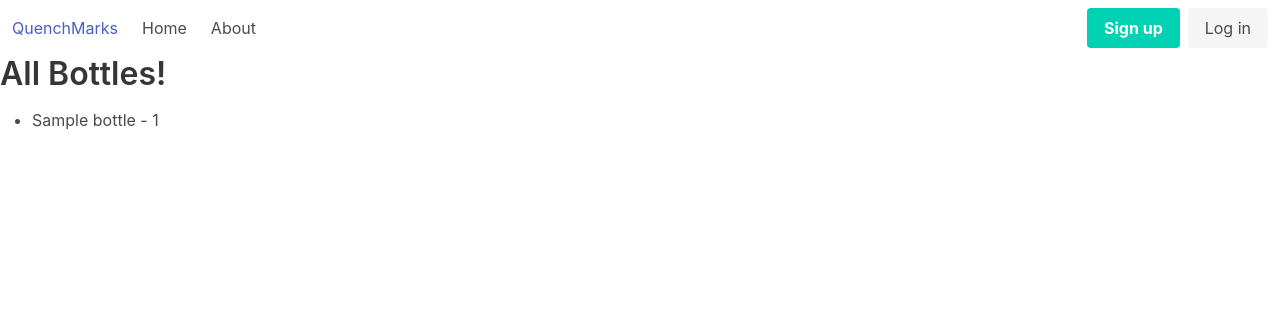
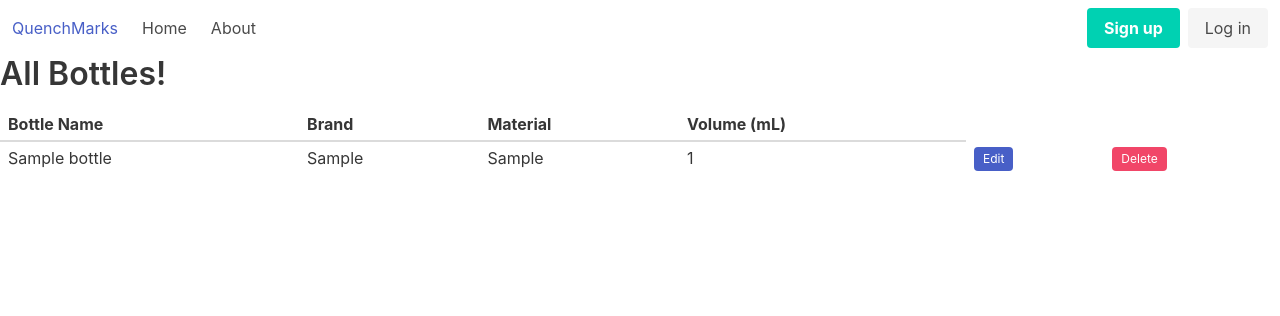
Before and after one commit to seraficaj/QuenchMarks, a Flask app: page /bottles/ in a window 1280 px wide. Shown: the top 316 px of the page. Run offline with Flask 2, Linux system fonts and the light colour scheme; tables that the repository leaves empty hold one stand-in row (values such as "Sample post").

Commit message:
make table view for bottles index

```diff
--- a/QuenchMarks/templates/bottles/bottle_index.html
+++ b/QuenchMarks/templates/bottles/bottle_index.html
@@ -1,10 +1,27 @@
 {% extends "base.html" %} {% block content %}
 <div class="column">
     <h1>All Bottles!</h1>
-    <ul>
-    {% for bottle in bottles %}
-    <li>{{ bottle.name }} - {{bottle.id}}</li>
-    {% endfor %}
-    </ul>
+    <table class="table is-narrow is-striped">
+        <thead>
+            <tr>
+                <th>Bottle Name</th>
+                <th>Brand</th>
+                <th>Material</th>
+                <th>Volume (mL)</th>
+            </tr>
+        </thead>
+        <tbody>
+            {% for bottle in bottles %}
+            <tr>
+            <td>{{bottle.name}}</td>
+            <td>{{bottle.brand}}</td>
+            <td>{{bottle.material}}</td>
+            <td>{{bottle.volume}}</td>
+            <td><a href="#"><span class="tag is-link">Edit</span></a></td>
+            <td><a href="#"><span class="tag is-danger">Delete</span><a></td>
+            </tr>
+            {% endfor %}
+        </tbody>
+    </table>
 </div>
 {% endblock %}
```
